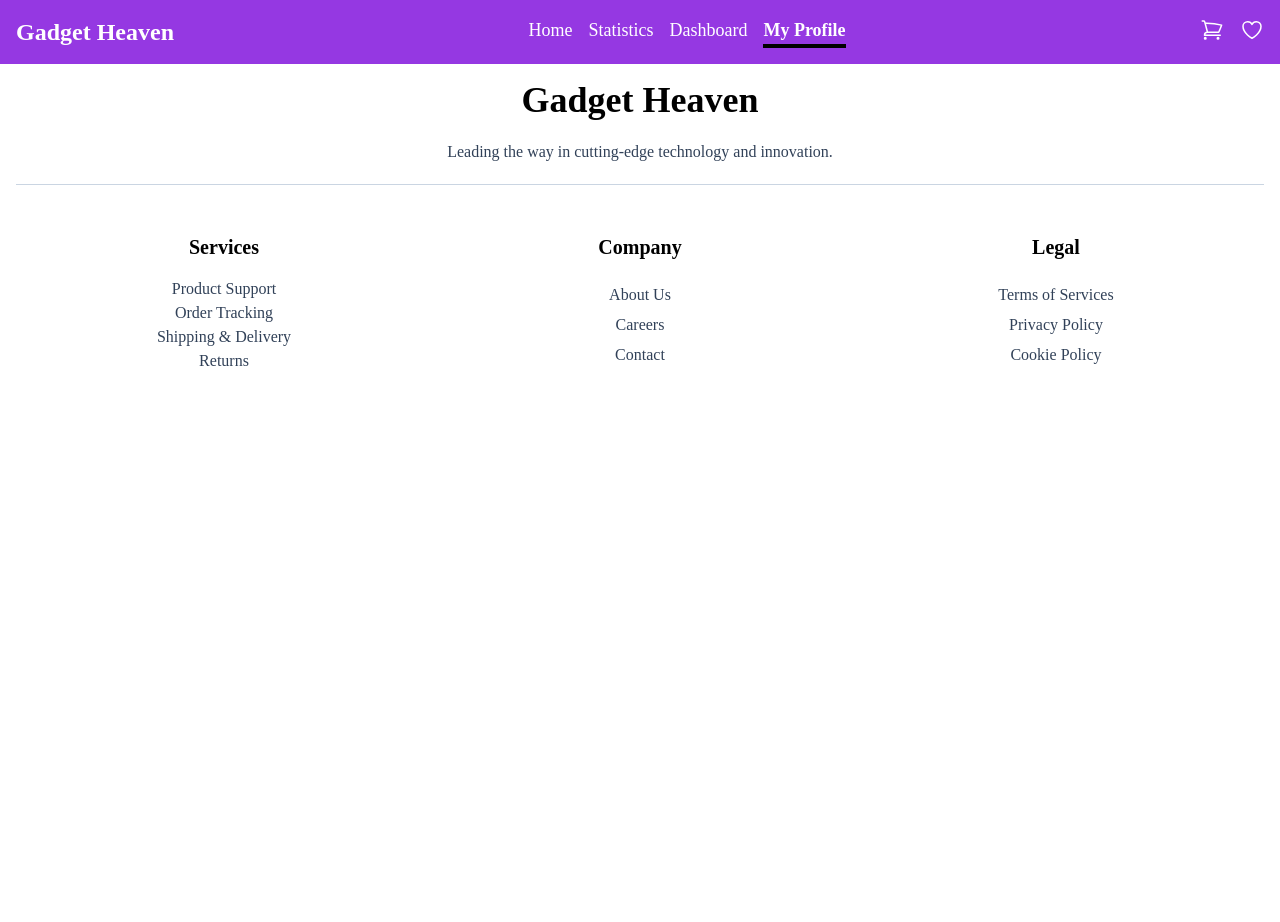
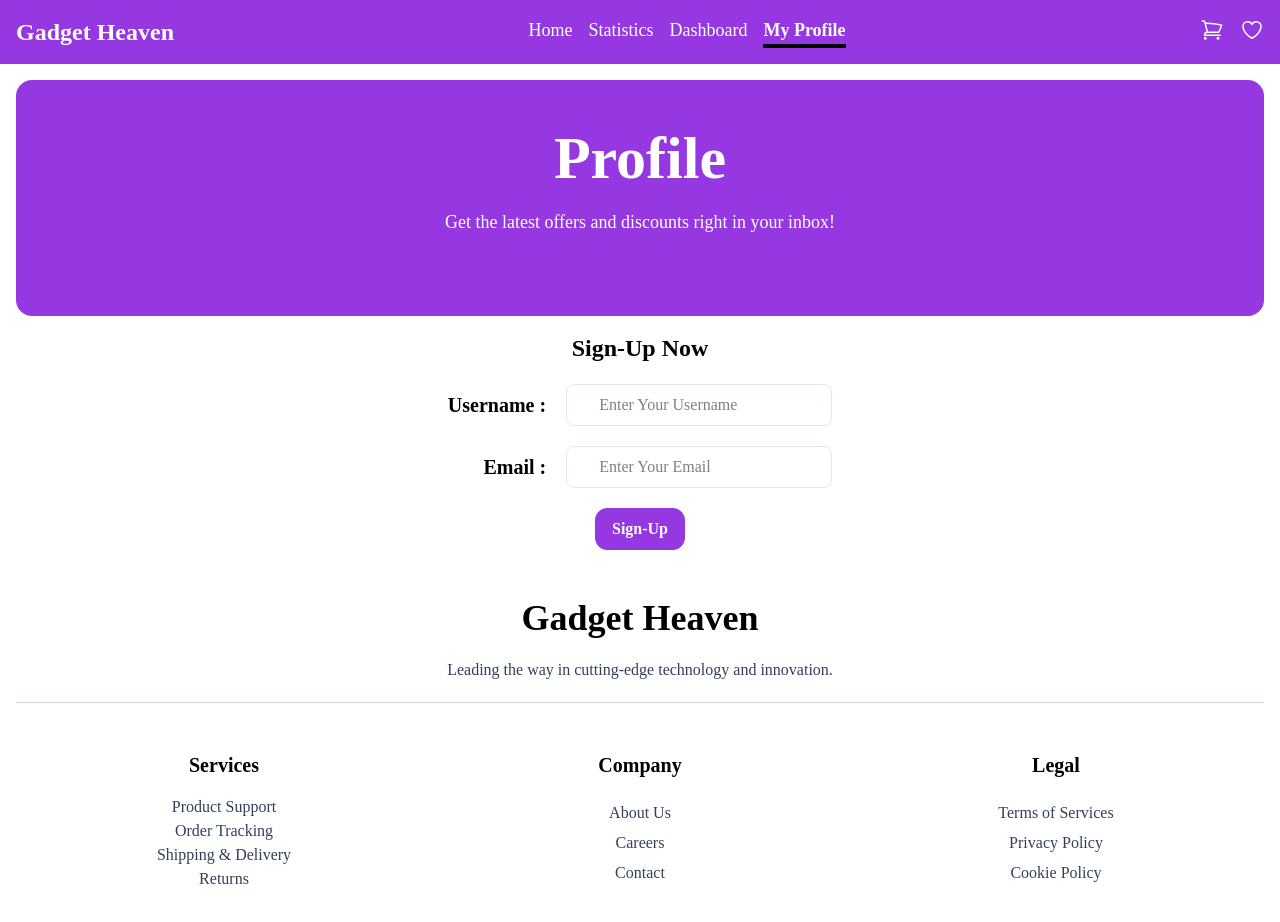
Before and after one commit to programming-hero-web-course-4/b10a8-gadget-heaven-himadree-chaudhury, a React (Vite) app: page /profile in a window 1280 px wide. Shown: the top 922 px of the page. Before the commit the page ends 800 px from the top, so only its background shows below. Built offline with nearby package versions, Linux system fonts and the light colour scheme.

Commit message:
profile page added

```diff
--- a/src/components/Cart/Cart.jsx
+++ b/src/components/Cart/Cart.jsx
@@ -5,8 +5,8 @@ const Cart = ({ product, removeCartProduct}) => {
     product;
 
   return (
-    <div className="flex justify-between items-center border border-slate-200 rounded-lg p-3 mb-3">
-      <div className="flex gap-5 items-center">
+    <div className="flex justify-between lg:items-center border border-slate-200 rounded-lg p-3 mb-3">
+      <div className="flex flex-col md:flex-row gap-5 items-center">
         <div className="w-40 overflow-hidden object-cover aspect-square rounded-xl border border-slate-200">
           <img src={product_image} alt={product_title} />
         </div>
--- a/src/components/Home/Home.jsx
+++ b/src/components/Home/Home.jsx
@@ -7,7 +7,7 @@ const Home = () => {
     <div className="max-w-screen-2xl mx-auto">
       {/* React Helmet */}
       <Helmet>
-        <title>Gadget Heaven | Home</title>
+        <title>GADGET HEAVEN | Home</title>
       </Helmet>
 
       <header className="text-center relative">
@@ -28,7 +28,7 @@ const Home = () => {
           </div>
         </div>
         {/* Banner */}
-        <div className="absolute -bottom-28 md:-bottom-32 lg:-bottom-72 xl:-bottom-80">
+        <div className="absolute -bottom-36 md:-bottom-32 lg:-bottom-72 xl:-bottom-80">
           <div className="border border-slate-300 rounded-2xl bg-[#ffffff4d] w-11/12 md:w-2/4 lg:w-4/5 xl:w-3/5 mx-auto ">
             <img className="rounded-3xl p-3" src={banner} alt="" />
           </div>
--- a/src/components/Navbar/Navbar.jsx
+++ b/src/components/Navbar/Navbar.jsx
@@ -1,5 +1,5 @@
 import { useState } from "react";
-import { Link, NavLink } from "react-router-dom";
+import { NavLink } from "react-router-dom";
 import "./Navbar.css";
 
 const Navbar = () => {
@@ -122,7 +122,7 @@ const Navbar = () => {
           </div>
           {/* Navigation Icon For Mobile Version */}
           <div className="flex md:hidden">
-            <Link
+            <button
               className="flex items-center gap-2"
               onClick={toggleVisibility}
             >
@@ -160,7 +160,7 @@ const Navbar = () => {
                   />
                 </svg>
               )}
-            </Link>
+            </button>
           </div>
         </nav>
       </div>
--- a/src/components/Profile/Profile.jsx
+++ b/src/components/Profile/Profile.jsx
@@ -1,12 +1,90 @@
+import { useEffect, useState } from "react";
 import { Helmet } from "react-helmet-async";
+import { addEmailToLocalStorage, addUserNameToLocalStorage, getStoredEmail, getStoredUserName } from "../../utilities/localStorage";
 
 const Profile = () => {
+  // *Input Field Value Store & Update
+  const [inputText, setInputText] = useState("");
+  const [inputUser,setInputUser] = useState("")
+
+  // *Get Input Value
+  const handleInputChange = (event) => {
+    setInputText(event.target.value);
+  };
+  const handleInputUser = (event) =>[
+    setInputUser(event.target.value)
+  ]
+
+  // *Get Stored Email If Any
+  useEffect(() => {
+    const storedEmail = getStoredEmail();
+    setEmail(storedEmail);
+    const storedUsername = getStoredUserName();
+    setUsername(storedUsername)
+  }, []);
+
+  // *Set Stored Email & Username
+  const [email, setEmail] = useState("");
+  const [username,setUsername] = useState('')
+
   return (
     <div>
       {/* React Helmet */}
       <Helmet>
-          <title>Gadget Heaven | Profile</title>
+        <title>GADGET HEAVEN | Profile</title>
       </Helmet>
+
+      <section className="max-w-screen-2xl p-4 mx-auto">
+        {/* Profile Banner Section */}
+        <div className="text-center">
+          <div className="bg-[#9538E2] text-white rounded-2xl space-y-5 pb-20 pt-12">
+            <h1 className="text-3xl md:text-4xl lg:text-6xl font-bold">
+              Profile
+            </h1>
+            <p className="text-white text-sm md:text-lg w-9/12 mx-auto">
+              Get the latest offers and discounts right in your inbox!
+            </p>
+          </div>
+        </div>
+
+        {/* Login Section */}
+        {email === "" && (
+          <div className="flex justify-center items-center flex-col gap-5 p-4">
+            <h1 className="text-2xl font-bold">Sign-Up Now</h1>
+            <form className="flex justify-center items-center flex-col gap-5">
+              <div className="flex justify-center items-end flex-col gap-5">
+                <div className="flex justify-center items-center gap-5 font-semibold text-xl">
+                  <h1>Username : </h1>
+                  <input
+                    type="text"
+                    value={inputUser}
+                    onChange={handleInputUser}
+                    placeholder="Enter Your Username"
+                    className="px-8 py-2 text-base font-medium rounded-lg border border-slate-200 bg-transparent"
+                  />
+                </div>
+                <div className="flex justify-center items-center gap-5 font-semibold text-xl">
+                  <h1>Email : </h1>
+                  <input
+                    type="email"
+                    placeholder="Enter Your Email"
+                    value={inputText}
+                    onChange={handleInputChange}
+                    className="px-8 py-2 text-base font-medium rounded-lg border border-slate-200 bg-transparent"
+                  />
+                </div>
+              </div>
+              <button
+                type="submit"
+                onClick={() => (addEmailToLocalStorage(inputText),addUserNameToLocalStorage(inputUser))}
+                className="bg-[#9538E2] text-white font-semibold px-4 py-2 rounded-xl hover:bg-white hover:text-black border border-[#9538E2] duration-200 transition-all cursor-pointer"
+              >
+                Sign-Up
+              </button>
+            </form>
+          </div>
+        )}
+      </section>
     </div>
   );
 };
--- a/src/components/SideBar/SideBar.css
+++ b/src/components/SideBar/SideBar.css
@@ -1,11 +1,11 @@
-button {
+.sidebar-btn>button {
     text-align: left;
     padding: 0.6rem 1rem  ;
     background-color: #f0f5f9;
     border-radius: 1rem;
     cursor: pointer;
 }
-button:hover{
+.sidebar-btn>:hover{
     background-color: #9538E2;
     color: white;
     transition: all;
--- a/src/components/SideBar/SideBar.jsx
+++ b/src/components/SideBar/SideBar.jsx
@@ -1,6 +1,5 @@
 import { useState } from "react";
 import PropTypes from "prop-types";
-
 import "./SideBar.css";
 
 const SideBar = ({ handleCategory, handleAllProducts }) => {
@@ -8,7 +7,7 @@ const SideBar = ({ handleCategory, handleAllProducts }) => {
   const [view, setView] = useState("all");
 
   return (
-    <div className="grid grid-cols-2 lg:grid-cols-1 gap-5 border border-slate-200 py-4 px-2 text-left rounded-2xl">
+    <div className="grid grid-cols-2 lg:grid-cols-1 gap-5 border border-slate-200 py-4 px-2 text-left rounded-2xl sidebar-btn">
       <button
         onClick={() => {
           setView("all");
--- a/src/components/Statistics/Statistics.jsx
+++ b/src/components/Statistics/Statistics.jsx
@@ -4,7 +4,7 @@ const Statistics = () => {
   return (
     <div>
       <Helmet>
-        <title>Gadget Heaven | Statistics</title>
+        <title>GADGET HEAVEN | Statistics</title>
       </Helmet>
     </div>
   );
--- a/src/components/Wishlist/Wishlist.jsx
+++ b/src/components/Wishlist/Wishlist.jsx
@@ -13,8 +13,8 @@ const Wishlist = ({ product, removeWishlistProduct }) => {
   } = product;
 
   return (
-    <div className="flex justify-between items-center border border-slate-200 rounded-lg p-3 mb-3">
-      <div className="flex gap-5 items-center">
+    <div className="flex justify-between lg:items-center border border-slate-200 rounded-lg p-3 mb-3">
+      <div className="flex flex-col md:flex-row gap-5 items-center">
         <div className="w-40 overflow-hidden object-cover aspect-square rounded-xl border border-slate-200">
           <img src={product_image} alt={product_title} />
         </div>
--- a/src/utilities/localStorage.js
+++ b/src/utilities/localStorage.js
@@ -100,6 +100,51 @@ const removeFromStoredWishlist = (id) => {
   }
 };
 
+// *Profile Local Storage
+// * Get local storage data
+const getStoredEmail = () => {
+  const storedEmail = localStorage.getItem("email");
+  if (storedEmail) {
+    return JSON.parse(storedEmail);
+  }
+  return "";
+};
+const getStoredUserName = () => {
+  const storedUserName = localStorage.getItem("username");
+  if (storedUserName) {
+    return JSON.parse(storedUserName);
+  }
+  return "";
+};
+
+// *Stored validation : Check if the visitor already sign-up
+const addEmailToLocalStorage = (input) => {
+  let email = getStoredEmail();
+  if (email === "") {
+    email = input;
+    saveEmailToLocalStorage(email);
+  }
+};
+
+const addUserNameToLocalStorage = (input) => {
+  let userName = getStoredUserName();
+  if (userName === "") {
+    userName = input;
+    saveUserNameToLocalStorage(userName);
+  }
+};
+
+// *Add email & username to local storage if the user didn't sign-up
+const saveEmailToLocalStorage = (email) => {
+  const emailStringify = JSON.stringify(email);
+  localStorage.setItem("email", emailStringify);
+};
+
+const saveUserNameToLocalStorage = (username) => {
+  const usernameStringify = JSON.stringify(username);
+  localStorage.setItem("username", usernameStringify);
+};
+
 export {
   addToStoredCart,
   addToWishedCart,
@@ -108,4 +153,8 @@ export {
   removeAllCartProducts,
   getWishList,
   removeFromStoredWishlist,
+  getStoredEmail,
+  addEmailToLocalStorage,
+  getStoredUserName,
+  addUserNameToLocalStorage,
 };
```
Also changed, not shown: src/components/Dashboard/Dashboard.jsx (+3 -5 lines). Lines whose indentation alone changed are shown as unchanged.
